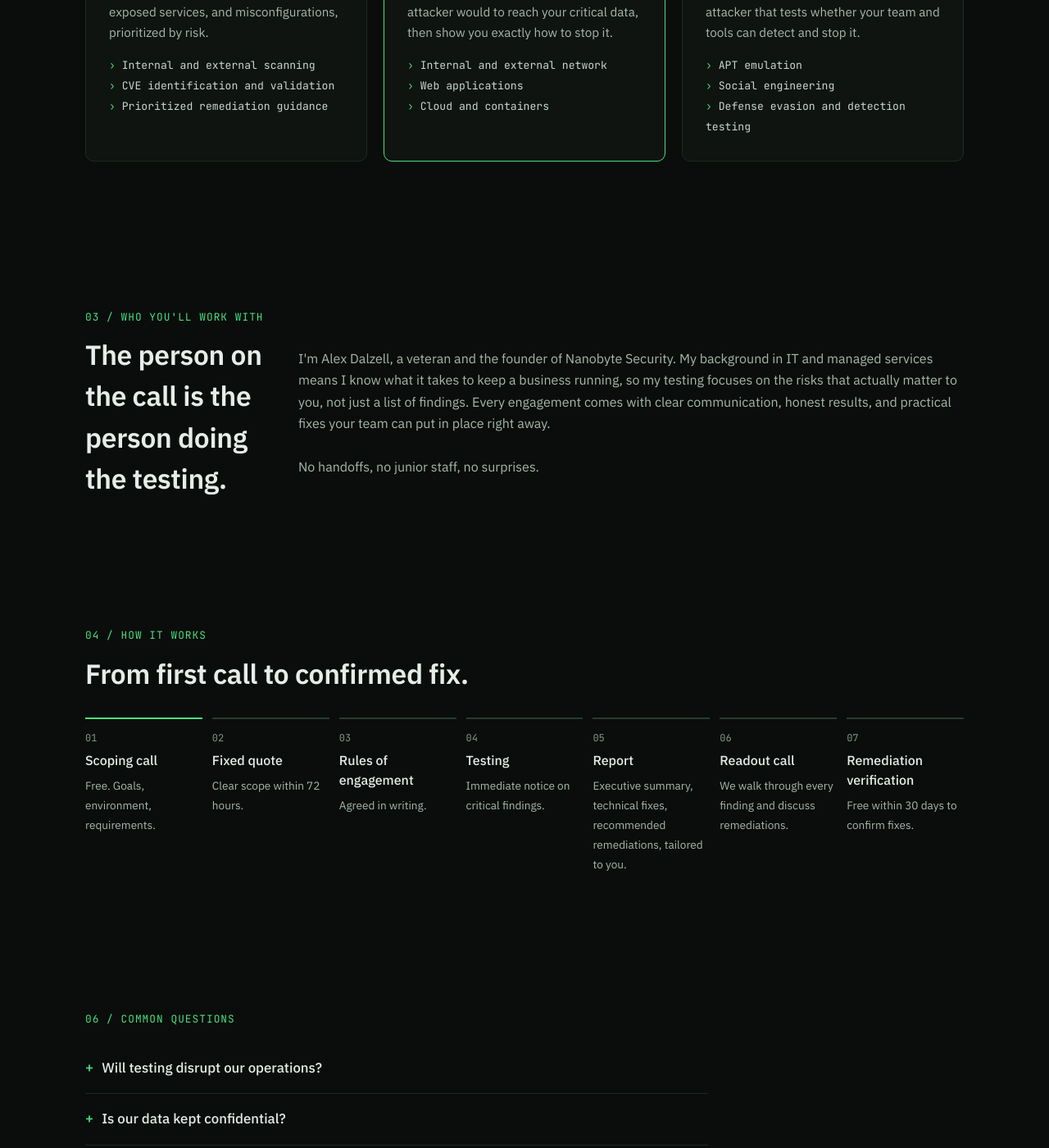
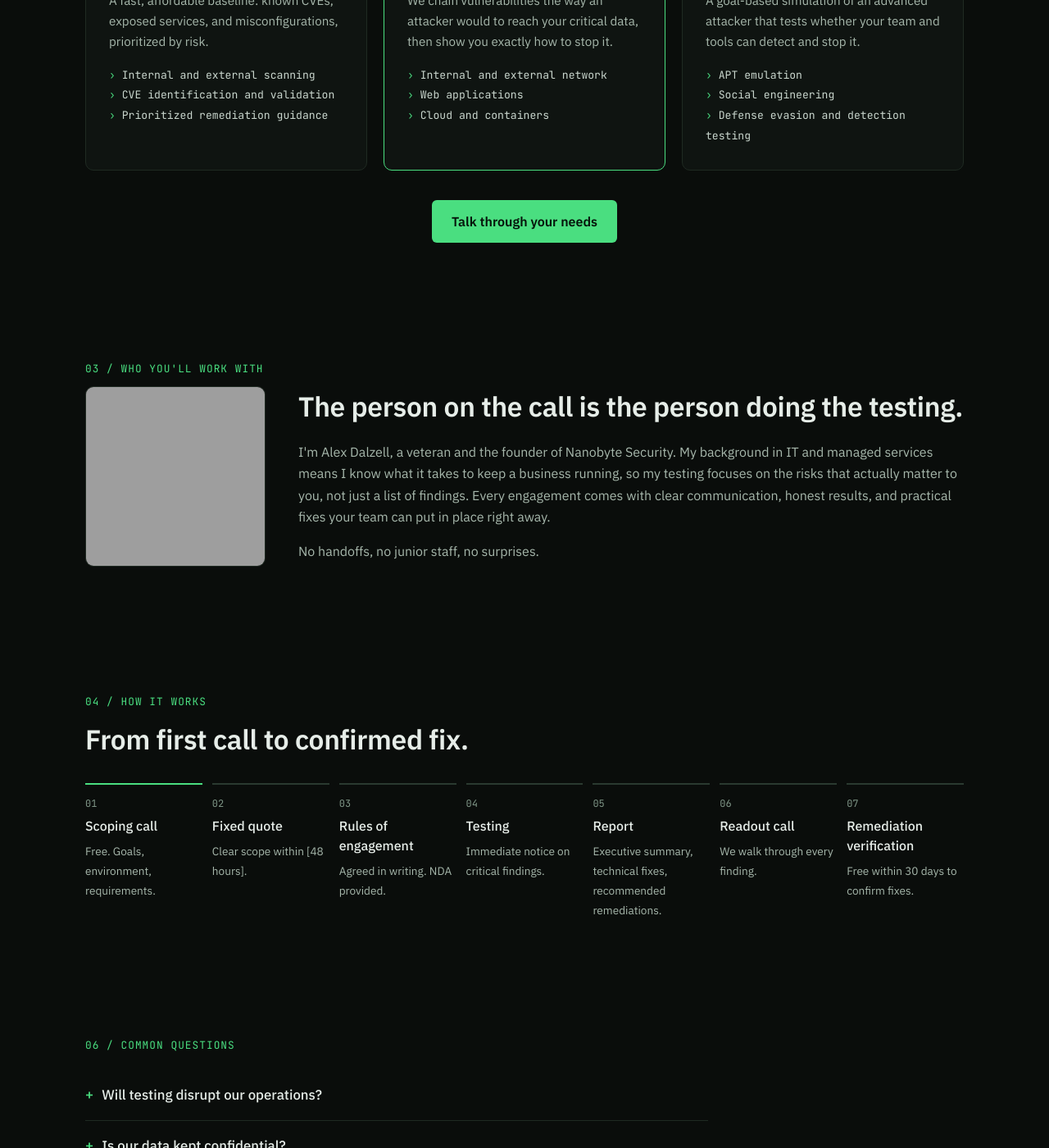
Before and after one commit to nanobyte-security/nanobytesecurity.github.io, a Jekyll site: the page index.html, which Jekyll copies as it is, in a window 1280 px wide and 1400 px high, scrolled down 1582 px. Shown: the whole window at 82% size. Built offline with Jekyll 4.4.1, drawn with Linux system fonts in a browser that asks for light colours; some of the changed text lies outside the part shown.

Commit message:
Update index.html

```diff
--- a/index.html
+++ b/index.html
@@ -643,8 +643,8 @@
           <h1>Find out how an attacker would break in, before one does.</h1>
           <p>Hands-on testing for small and mid-sized businesses. You work directly with the tester, not a sales rep.</p>
           <div class="nb-actions">
-            <a class="nb-btn" href="https://calendly.com/alex-nanobytesecurity/30min">Book a free 30-min scoping call</a>
-            <!-- <a class="nb-link" href="[SAMPLE REPORT LINK]">view sample report →</a> -->
+            <a class="nb-btn" href="https://calendly.com/alex-nanobytesecurity/30min">Book a free 20-min scoping call</a>
+            <a class="nb-link" href="[SAMPLE REPORT LINK]">view sample report →</a>
           </div>
         </div>
 
@@ -659,7 +659,7 @@
             <div><span class="p">$</span> nanobyte scope --client you</div>
             <div class="o">[+] goals: insurance · compliance · real risk</div>
             <div><span class="p">$</span> nanobyte test --internal --external --web</div>
-            <div class="o">[+] rules of engagement signed · hacking engaged</div>
+            <div class="o">[+] rules of engagement signed · NDA in place</div>
             <div><span class="p">$</span> nanobyte report --exec --technical</div>
             <div class="o">[+] findings prioritized · fixes step-by-step</div>
             <div><span class="p">$</span> nanobyte retest<span class="nb-cursor"></span></div>
@@ -680,7 +680,7 @@
           <span class="cert">CISSP</span>
           <span class="cert">CEH</span>
         </div>
-        <p class="nb-eyebrow">
+        <p class="nb-certs-note">
           These are hands-on credentials. The OffSec certifications require passing multi-day practical exams
           by actually compromising systems. OSCE3, earned by completing OSWE, OSEP, and OSED, is held by a
           small fraction of security professionals worldwide.
@@ -754,20 +754,24 @@
         </div>
 
         <div class="nb-center">
-          <!--<a class="nb-btn" href="[CALENDAR LINK]">Talk through your needs</a>-->
+          <a class="nb-btn" href="https://calendly.com/alex-nanobytesecurity/30min">Talk through your needs</a>
         </div>
       </section>
 
       <section>
         <div class="nb-eyebrow">03 / Who you'll work with</div>
         <div class="nb-about">
-          <!--<div>-->
+          <img class="nb-photo" src="[PHOTO PATH]" alt="Alex Dalzell, founder of Nanobyte Security">
+          <div>
             <h2>The person on the call is the person doing the testing.</h2>
             <p>
-              I'm Alex Dalzell, a veteran and the founder of Nanobyte Security. My background in IT and managed services means I know what it takes to keep a business running, so my testing focuses on the risks that actually matter to you, not just a list of findings. Every engagement comes with clear communication, honest results, and practical fixes your team can put in place right away.
-              <br><br>No handoffs, no junior staff, no surprises.
+              I'm Alex Dalzell, a veteran and the founder of Nanobyte Security. My background in IT and managed
+              services means I know what it takes to keep a business running, so my testing focuses on the risks
+              that actually matter to you, not just a list of findings. Every engagement comes with clear
+              communication, honest results, and practical fixes your team can put in place right away.
             </p>
-          <!--</div>-->
+            <p>No handoffs, no junior staff, no surprises.</p>
+          </div>
         </div>
       </section>
 
@@ -781,11 +785,11 @@
           </li>
           <li>
             <strong>Fixed quote</strong>
-            <span>Clear scope within 72 hours.</span>
+            <span>Clear scope within [48 hours].</span>
           </li>
           <li>
             <strong>Rules of engagement</strong>
-            <span>Agreed in writing.</span>
+            <span>Agreed in writing. NDA provided.</span>
           </li>
           <li>
             <strong>Testing</strong>
@@ -793,35 +797,18 @@
           </li>
           <li>
             <strong>Report</strong>
-            <span>Executive summary, technical fixes, recommended remediations, tailored to you.</span>
+            <span>Executive summary, technical fixes, recommended remediations.</span>
           </li>
           <li>
             <strong>Readout call</strong>
-            <span>We walk through every finding and discuss remediations.</span>
+            <span>We walk through every finding.</span>
           </li>
           <li>
             <strong>Remediation verification</strong>
             <span>Free within 30 days to confirm fixes.</span>
           </li>
         </ol>
-        <p class="nb-after-steps">
-          <!--<a class="nb-link" href="[SAMPLE REPORT LINK]">See a sample report →</a>-->
-        </p>
       </section>
-
-      <!--<section>
-        <div class="nb-eyebrow">05 / What clients say</div>
-        <div class="nb-quotes">
-          <blockquote class="nb-quote">
-            <p>"[TESTIMONIAL]"</p>
-            <cite>— [Title, Industry]</cite>
-          </blockquote>
-          <blockquote class="nb-quote">
-            <p>"[TESTIMONIAL]"</p>
-            <cite>— [Title, Industry]</cite>
-          </blockquote>
-        </div>
-      </section>-->
 
       <section>
         <div class="nb-eyebrow">06 / Common questions</div>
```
Also changed, not shown: other parts of index.html (+2 -2 lines).
